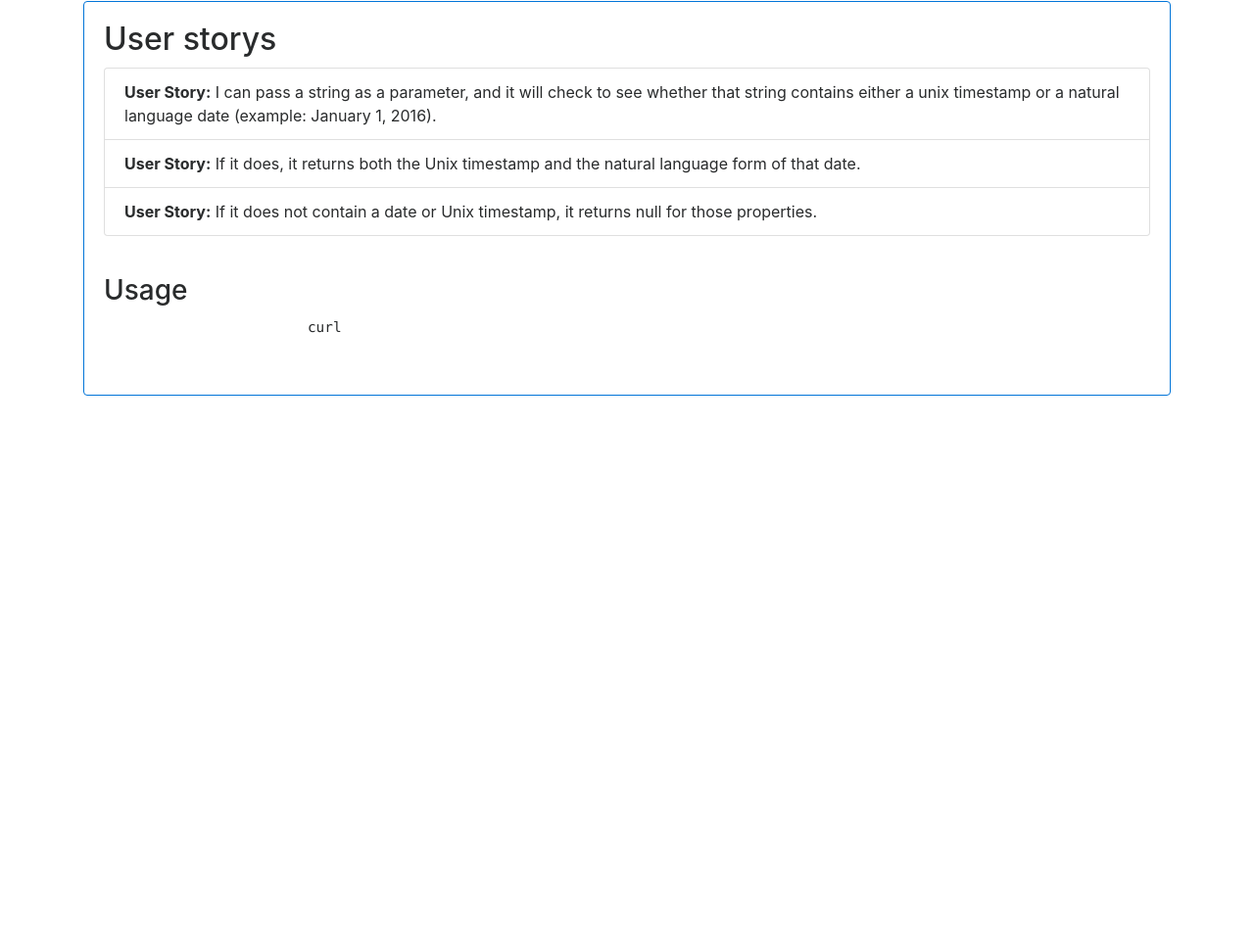
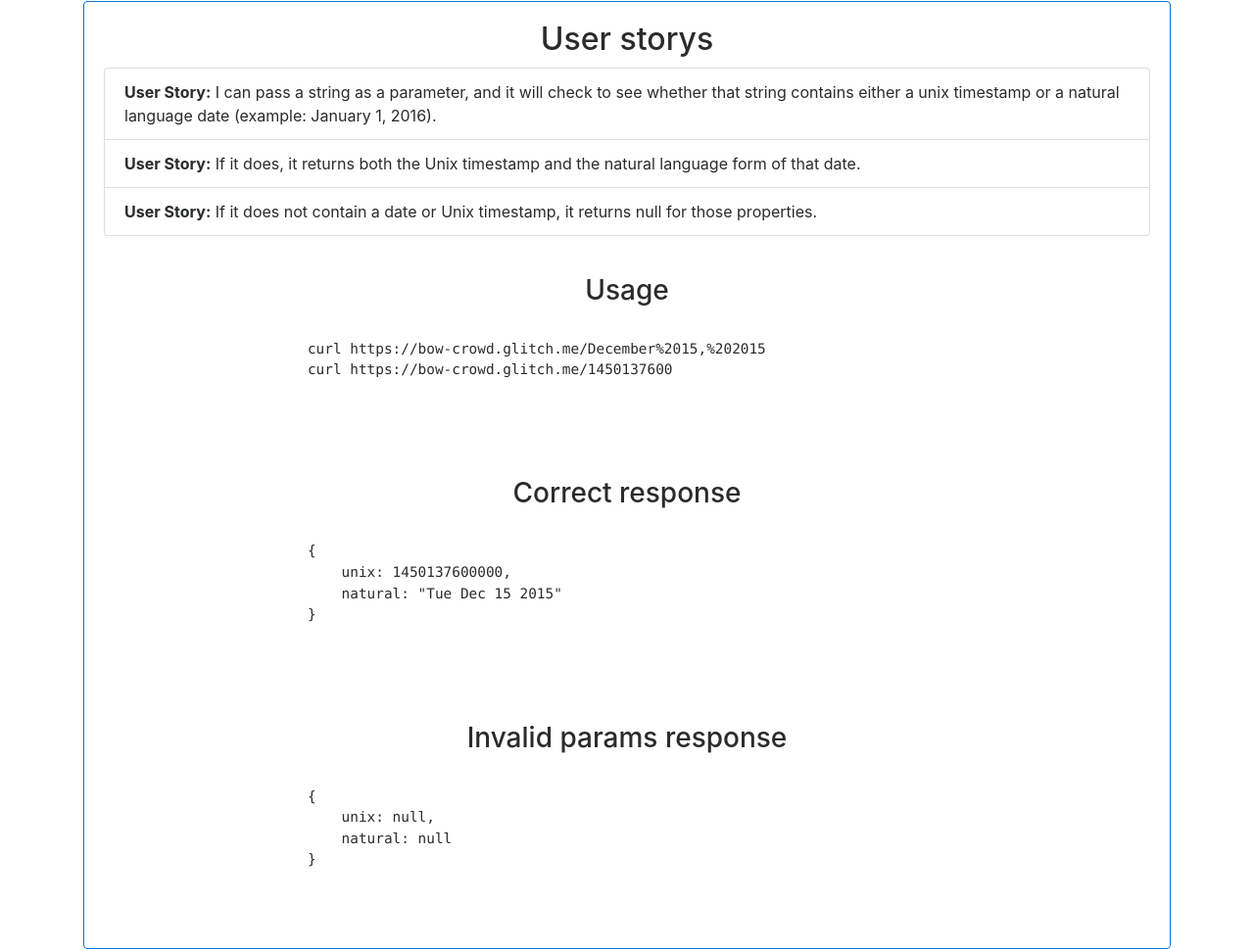
Before and after one commit to kpicaza/timestamp-microservice, a website: page views/index.html in a window 1280 px wide. Shown: the part 159-1128 px from the top of the page at 98% size. Before the commit the page ends 800 px from the top, so only its background shows below. Drawn offline with nearby package versions, Linux system fonts and the light colour scheme.

Commit message:
🤘😳 Updated with Glitch

```diff
--- a/app/index.js
+++ b/app/index.js
@@ -3,8 +3,6 @@ var path = require('path');
 var timeService = require('./time/service');
 
 var app = express();
-
-process.env.PORT = 4200;
 
 app.get("/", function (request, response) {
     response.sendFile(path.resolve('views/index.html'));
--- a/package.json
+++ b/package.json
@@ -4,6 +4,7 @@
   "description": "time microservice",
   "main": "app/index.js",
   "scripts": {
+    "start": "node app/index.js",
     "test": "echo \"Error: no test specified\" && exit 1"
   },
   "repository": {
--- a/views/index.html
+++ b/views/index.html
@@ -9,6 +9,9 @@
         .jumbotron {
             max-height: 100px;
         }
+      .centered {
+        text-align: center;
+      }
     </style>
 </head>
 <body>
@@ -21,7 +24,9 @@
         <div class="col-sm-12">
             <div class="card card card-outline-primary">
                 <div class="card-block">
+                  <div class="centered">
                     <h2 class="card-title">User storys</h2>
+                  </div>
                     <ul class="list-group">
                         <li class="list-group-item"><p class="card-text"><span class="font-weight-bold">User Story:</span> I can pass a string as a parameter, and it will check to see whether that string
                             contains either a unix timestamp or a natural language date (example: January 1, 2016).</p>
@@ -34,18 +39,53 @@
                     </ul>
                 </div>
 
-                    <div class="card-block">
+                <div class="card-block">
+                  <div class="centered">
                     <h3 class="card-title">Usage</h3>
+                  </div>
                     <pre>
-                        curl
+                      <code class="bash">
+                        curl https://bow-crowd.glitch.me/December%2015,%202015
+                        curl https://bow-crowd.glitch.me/1450137600
+                      </code>
                     </pre>
                 </div>
-            </div>
+
+                <div class="card-block">
+                  <div class="centered">
+                    <h3 class="card-title">Correct response</h3>
+                  </div>
+                    <pre>
+                      <code class="json">
+                        {
+                            unix: 1450137600000,
+                            natural: "Tue Dec 15 2015"
+                        }
+                      </code>
+                    </pre>
+                </div>
+
+              <div class="card-block">
+                  <div class="centered">
+                    <h3 class="card-title">Invalid params response</h3>
+                  </div>
+                    <pre>
+                      <code class="json">
+                        {
+                            unix: null,
+                            natural: null
+                        }
+                      </code>
+                    </pre>
+                </div>
+          </div>
         </div>
     </div>
 </div>
 
 <script type="text/javascript" src="https://cdnjs.cloudflare.com/ajax/libs/jquery/3.2.1/jquery.min.js"></script>
 <script type="text/javascript" src="https://cdnjs.cloudflare.com/ajax/libs/twitter-bootstrap/4.0.0-alpha.6/js/bootstrap.min.js"></script>
+<script src="//cdnjs.cloudflare.com/ajax/libs/highlight.js/9.4.0/languages/go.min.js"></script>
+<script>hljs.initHighlightingOnLoad();</script>
 </body>
 </html>
```
Also changed, not shown: README.md (added).
